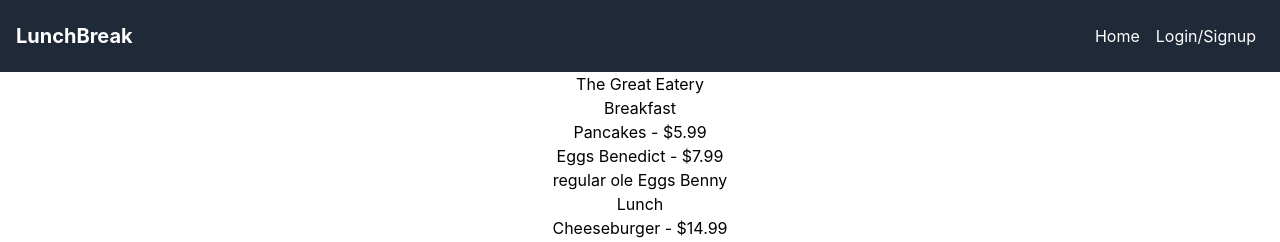
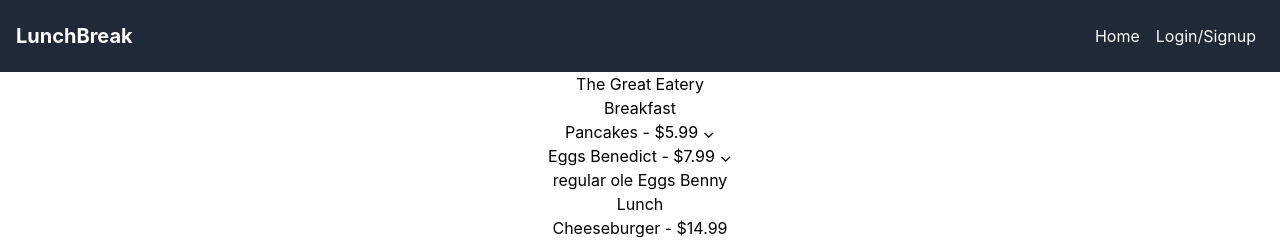
Before and after one commit to cblake003/lunchbreak, a React (Create React App) app in the folder react-app/: page /restaurants/details in a window 1280 px wide. Shown: the top 242 px of the page. Built offline with nearby package versions, Linux system fonts and the light colour scheme.

Commit message:
stored state of visibility for options in a chevron; radio and checkboxes working appropriately

```diff
--- a/react-app/src/components/RestaurantDetails/Category.jsx
+++ b/react-app/src/components/RestaurantDetails/Category.jsx
@@ -3,31 +3,25 @@ import useApi from '../../hooks/useApi';
 import api from '../../utilities/user-services';
 import MenuItem from './MenuItem';
 
-export default function Category({ restaurantId }) {
+export default function Category({ category }) {
   const { data: categories, error, loading, request } = useApi();
 
-  useEffect(() => {
+  // useEffect(() => {
 
-    request(api.get, `/categories/?restaurantId=${restaurantId}`);
-  }, [restaurantId, request]);
+  //   request(api.get, `/categories/?restaurantId=${restaurantId}`);
+  // }, [restaurantId, request]);
 
 //   if (loading) return <p>Loading categories...</p>;
-  if (error) return <p>Error fetching categories: {error.message}</p>;
+  // if (error) return <p>Error fetching categories: {error.message}</p>;
 
   return (
     <div>
-      <h3>Categories</h3>
-      {categories?.length > 0 ? (
-        categories.map((category) => (
-          <div key={category.id}>
-            <h4>{category.name}</h4>
-            {/* Render MenuItem component for each category */}
-            <MenuItem categoryId={category.id} />
-          </div>
-        ))
-      ) : (
-        <p>No categories to display</p>
-      )}
+      <h3>{category.name}</h3>
+      <ul>
+        {category.menuItems.map(menuItem => (
+          <MenuItem key={menuItem.id} menuItem={menuItem} />
+        ))}
+      </ul>
     </div>
   );
 }
--- a/react-app/src/components/RestaurantDetails/MenuItem.jsx
+++ b/react-app/src/components/RestaurantDetails/MenuItem.jsx
@@ -2,34 +2,57 @@ import React, { useEffect } from 'react';
 import useApi from '../../hooks/useApi';
 import api from '../../utilities/user-services';
 import Option from './Option';
+import { useState } from 'react';
+import OptionValue from './OptionValue';
 
-export default function MenuItem({ categoryId }) {
-  const { data: menuItems, error, loading, request } = useApi();
+export default function MenuItem({ menuItem }) {
+  // const { data: menuItems, error, loading, request } = useApi();
+  const [isOptionsVisible, setIsOptionsVisible] = useState(false);
 
-  useEffect(() => {
+  // useEffect(() => {
 
-    request(api.get, `/menu-items/?categoryId=${categoryId}`);
-  }, [categoryId, request]);
+  //   request(api.get, `/menu-items/?categoryId=${categoryId}`);
+  // }, [categoryId, request]);
 
 //   if (loading) return <p>Loading categories...</p>;
-  if (error) return <p>Error fetching categories: {error.message}</p>;
+  // if (error) return <p>Error fetching categories: {error.message}</p>;
 
   return (
-    <div>
-      <h3>Menu Items</h3>
-      {menuItems?.length > 0 ? (
-        <ul>
-        {menuItems.map((menuItem) => (
-            <div key={menuItem.id}>
-                <h3>{menuItem.name} - {menuItem.price}</h3>
-                <p>{menuItem.description}</p>
-                <Option menuItemId={menuItem.id} />
-            </div>
-          ))}
-        </ul>
-      ) : (
-        <p>No menu items to display</p>
-      )}
-    </div>
+    <li>
+      <div onClick={() => setIsOptionsVisible(!isOptionsVisible)}>
+        {menuItem.name} - ${menuItem.price}
+        {menuItem.options && menuItem.options.length > 0 && (
+          <span style={{ cursor: 'pointer' }}> ⌄</span>
+        )}
+      </div>
+      <p>{menuItem.description}</p>
+        {isOptionsVisible &&
+          <div>
+            {menuItem.options.map(option => (
+              <OptionValue key={option.id} option={option} />
+            ))}
+          </div>
+        }
+    </li>
   );
 }
+
+  // <div>
+  //   <h3>Menu Items</h3>
+  //   {menuItems?.length > 0 ? (
+  //     <ul>
+  //     {menuItems.map((menuItem) => (
+  //         <div key={menuItem.id}>
+  //             <h3>
+  //               <span style={{ cursor: 'pointer' }} onClick={() => setIsOptionsVisible(!isOptionsVisible)}>⌄</span>
+  //               {menuItem.name} - {menuItem.price}
+  //             </h3>
+  //             <p>{menuItem.description}</p>
+  //             {isOptionsVisible && <Option menuItemId={menuItem.id} />}
+  //         </div>
+  //       ))}
+  //     </ul>
+  //   ) : (
+  //     <p>No menu items to display</p>
+  //   )}
+  // </div>
--- a/react-app/src/components/RestaurantDetails/OptionValue.jsx
+++ b/react-app/src/components/RestaurantDetails/OptionValue.jsx
@@ -1,33 +1,55 @@
 import React, { useEffect } from 'react';
-import useApi from '../../hooks/useApi'; // Adjust the path as necessary
-import api from '../../utilities/user-services'; // Ensure this is correctly imported
+import { useState } from 'react';
 
-export default function OptionValue({ optionId }) {
-  const { data: optionValues, error, loading, request } = useApi();
+export default function OptionValue({ option }) {
 
-  // useEffect(() => {
+  const[selected, setSelected] = useState(option.is_multiple ? [] : null);
 
-  //   request(api.get, `/option-values/?optionId=${optionId}`);
-  // }, [optionId, request]);
+  // will need to pass option value up to parent component
+  // right now, the parent component isn't keeping track of which option value is being selected for the specific menu item - need to pass that information up
+  // going to need to keep track of what is required to select - render a UI for perhaps a red asterisk or (required) in small text; if that's selected, then the UI would show that it was selected
 
-  // if (loading) return <p>Loading option values...</p>;
-  // if (error) return <p>Error fetching option values: {error.message}</p>;
+  const handleChange = (event, valueName, isChecked) => {
+    event.stopPropagation();
+
+    if (option.is_multiple){
+      if(isChecked){
+        setSelected(prevSelected => [...prevSelected, valueName]);
+    } else {
+      setSelected(prevSelected => prevSelected.filter(item => item !== valueName));
+    }
+  } else {
+    setSelected(isChecked ? valueName : null);
+  }
+  };
 
   return (
-    <></>
-    // <div>
-    //   {optionValues?.length > 0 ? (
-    //     optionValues.map((value) => (
-    //       <div key={value.id}>
-    //         <span>{value.value}</span>
-    //         {value.additional_cost > 0 && (
-    //           <span> (+${value.additional_cost})</span>
-    //         )}
-    //       </div>
-    //     ))
-    //   ) : (
-    //     <p>No option values to display</p>
-    //   )}
-    // </div>
+    <div>
+      <h4>{option.name}</h4>
+      {option.values.map(value => (
+        <div key={value.id}>
+          {option.is_multiple ? (
+            <input
+              type="checkbox"
+              id={`${option.id}-${value.id}`}
+              name={value.name}
+              value={value.name}
+              checked={selected.includes(value.name)}
+              onChange={(e) => handleChange(e, value.name, e.target.checked)}
+            />
+          ) : (
+            <input
+            type="radio"
+            id={`${option.id}-${value.id}`}
+            name={option.name}
+            value={value.name}
+            checked={selected === value.name}
+            onChange={(e) => handleChange(e, value.name, e.target.checked)}
+          />
+          )}
+          <label htmlFor={`${option.id}-${value.id}`}>{value.name}</label>
+        </div>
+      ))}
+    </div>
   );
 }
--- a/react-app/src/pages/RestaurantDetailsPage/RestaurantDetailsPage.jsx
+++ b/react-app/src/pages/RestaurantDetailsPage/RestaurantDetailsPage.jsx
@@ -4,22 +4,23 @@ import useApi from '../../hooks/useApi';
 import api from '../../utilities/user-services';
 import Category from '../../components/RestaurantDetails/Category';
 import MenuItem from '../../components/RestaurantDetails/MenuItem';
-import Option from '../../components/RestaurantDetails/Option';
 
 export default function RestaurantDetailsPage() {
     // const { id: restaurantId } = useParams();
     // const { data: restaurantDetails, error, loading, request } = useApi();
 
     // useEffect(() => {
-    //   const endpoint = `/api/restaurants/${restaurantId}/details`;
-    //   request(api.get, endpoint);
-    // }, [restaurantId, request]);
+    //   // const endpoint = `/api/restaurants/${restaurantId}/details`;
+    //   // request(api.get, endpoint);
+    //   // }, [restaurantId, request]);
+
+    //   request(api.get, '/api/restaurants/details');
+    // }, [request]);
 
     // if (loading) return <p>Loading restaurant details...</p>;
     // if (error) return <p>Error: {error.message}</p>;
 
 // backend will likely return array of objects with option value and then price
-    const [visibleOptionsId, setVisibleOptionsId] = useState(null);
 
     const restaurantOne = {
       name: "The Great Eatery",
@@ -36,10 +37,15 @@ export default function RestaurantDetailsPage() {
             options: [
               {
                 id: 1001,
-                name: "Add strawberries",
+                name: "PROTEIN",
                 price: 1.99,
-                is_multiple: true,
-                is_required: false
+                is_multiple: false,
+                is_required: true,
+                values: [
+                  { id: 101, name: "Chicken" },
+                  { id: 102, name: "Beef" },
+                  { id: 103, name: "Tofu" }
+                ]
               }
             ]
             },
@@ -48,6 +54,19 @@ export default function RestaurantDetailsPage() {
               name: "Eggs Benedict",
               description: "regular ole Eggs Benny",
               price: 7.99,
+              options: [
+                {
+                id: 1002,
+                name: "Toppings",
+                is_required: false,
+                is_multiple: true,
+                values: [
+                  { id: 201, name: "Lettuce" },
+                  { id: 202, name: "Tomato" },
+                  { id: 203, name: "Onion" },
+                ]
+                }
+              ]
             },
           ],
         },
@@ -71,36 +90,31 @@ export default function RestaurantDetailsPage() {
       ],
     }
       const restaurantDetails = restaurantOne;
+
       if (!restaurantDetails) return <p>Loading...</p>
 
     function handleMenuItemClick(itemId) {
-      setVisibleOptionsId(prevVisibleOptionsId => prevVisibleOptionsId === itemId ? null : itemId);
+
+      // setVisibleOptionsId(prevItemId => prevItemId === itemId ? null : itemId);
+      // put this in menu item component and let that be responsibile for visibility state of menu items
+      // approach from perspective of displaying items instead of looking at it for rendering on page
       // TAKE TO OPTION COMPONENT
     }
 
     return (
       <div>
-          <h2>{restaurantOne.name}</h2>
+          <h2>{restaurantDetails?.name}</h2>
           {restaurantDetails?.categories.map(category => (
-              <div key={category.id}>
-                  <h3>{category.name}</h3>
-                  <ul>
-                      {category.menuItems.map(menuItem => (
-                          <li key={menuItem.id} onClick={() => handleMenuItemClick(menuItem.id)} style={{ cursor: 'pointer' }}>
-                              <h4>{menuItem.name} - ${menuItem.price}</h4>
-                              <p>{menuItem.description}</p>
-                              {visibleOptionsId === menuItem.id && (
-                                  <Option options={menuItem.options} />
-                              )}
-                          </li>
-                      ))}
-                  </ul>
+              <div>
+                <Category key={category.id} category={category} />
               </div>
           ))}
       </div>
   );
 }
 
+
+// USE SEPARATE COMPONENT FOR MENU ITEM FOR A LITTLE CLEANER CODE - maintain piece of state for each menu item that keeps track of the visibility of it
 
 // you can select multiple option values for toppings, but you'd only want to select one option for protein. Keep this in mind when rendering. Option model is being adjusted to have 2 new properties - if it's required or not, if it's single or multiple selection
 // will need to do conditional rendering on what type of dropdown it is based on that
```
Also changed, not shown: 13 other files (tests, documents, lock files or other folders).
